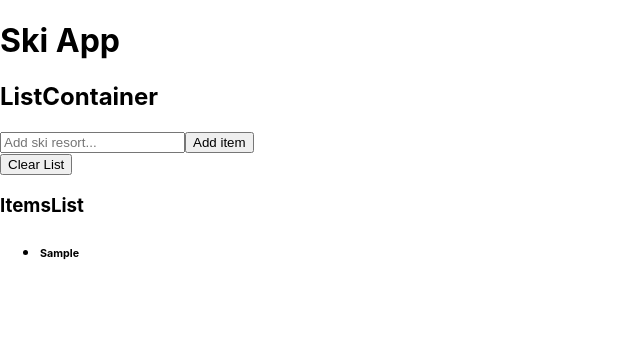
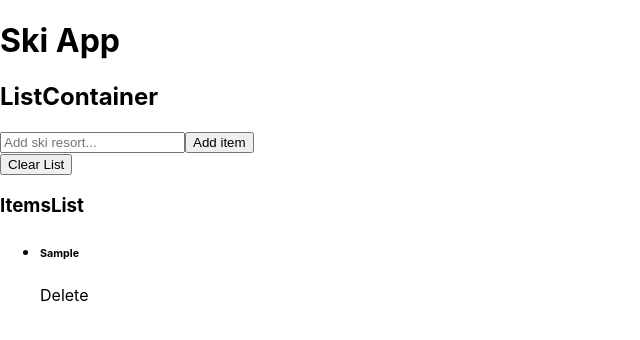
Before and after one commit to halevans/Ski-Map-App, a React (Create React App) app: page / in a window 1280 px wide. Both pictures are taken after typing "Sample" into the empty fields and a click on the button "Add item". Shown: the top 340 px of the page, without its empty margins (0-640 px from the left). Built offline with nearby package versions, Linux system fonts and the light colour scheme.

Commit message:
handleDelete method created and props drilled down to delete 1 item on list only

```diff
--- a/src/ItemsList.js
+++ b/src/ItemsList.js
@@ -5,7 +5,10 @@ class ItemsList extends Component {
     render() {
 
         const allItems = this.props.items.map((item) => {
-            return <ListItem item={item.title} key={item.id} />
+            return <ListItem
+                        item={item.title}
+                        key={item.id}
+                        handleDelete={() => this.props.handleDelete(item.id)} />
         });
 
         return(
--- a/src/ListContainer.js
+++ b/src/ListContainer.js
@@ -41,6 +41,15 @@ class ListContainer extends Component {
         }
     }
 
+    handleDelete = (id) => {
+        const remainingItems = this.state.items.filter((item) => {
+            return item.id !== id
+        });
+        this.setState({
+            items: remainingItems
+        });
+    }
+
     render() {
         return(
             <>
@@ -51,7 +60,8 @@ class ListContainer extends Component {
                     handleSubmit={this.handleSubmit}
                     clearList={this.clearList} />
                 <ItemsList
-                    items={this.state.items} />
+                    items={this.state.items}
+                    handleDelete={this.handleDelete} />
             </>
         );
     }
--- a/src/ListItem.js
+++ b/src/ListItem.js
@@ -7,6 +7,9 @@ class ListItem extends Component {
                 <li>
                     <h6>{this.props.item}</h6>
                 </li>
+                <span onClick={this.props.handleDelete}>
+                    <p>Delete</p>
+                </span>
             </>
         );
     }
```
